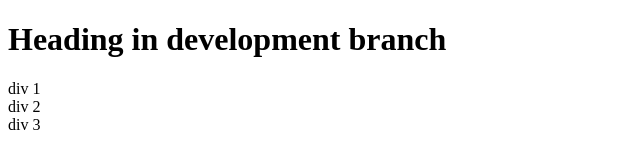
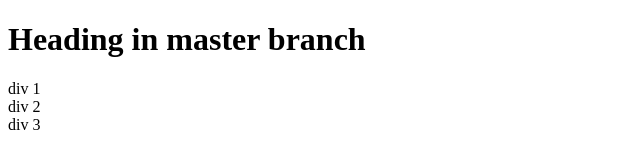
Before and after one commit to 2davecollins/bad-git, a plain HTML site: page index.html in a window 1280 px wide. Shown: the whole page, without its empty margins (0-640 px from the left). Drawn offline with Linux system fonts and the light colour scheme.

Commit message:
added content

```diff
--- a/index.html
+++ b/index.html
@@ -4,10 +4,10 @@
     <meta charset="UTF-8">
     <meta http-equiv="X-UA-Compatible" content="IE=edge">
     <meta name="viewport" content="width=device-width, initial-scale=1.0">
-    <title>Document</title>
+    <title>Great web page</title>
 </head>
 <body>
-    <h1>Heading in development branch</h1>
+    <h1>Heading in master branch</h1>
     <div class="first">div 1</div>
     <div class="first">div 2</div>
     <div class="first">div 3</div>
```
